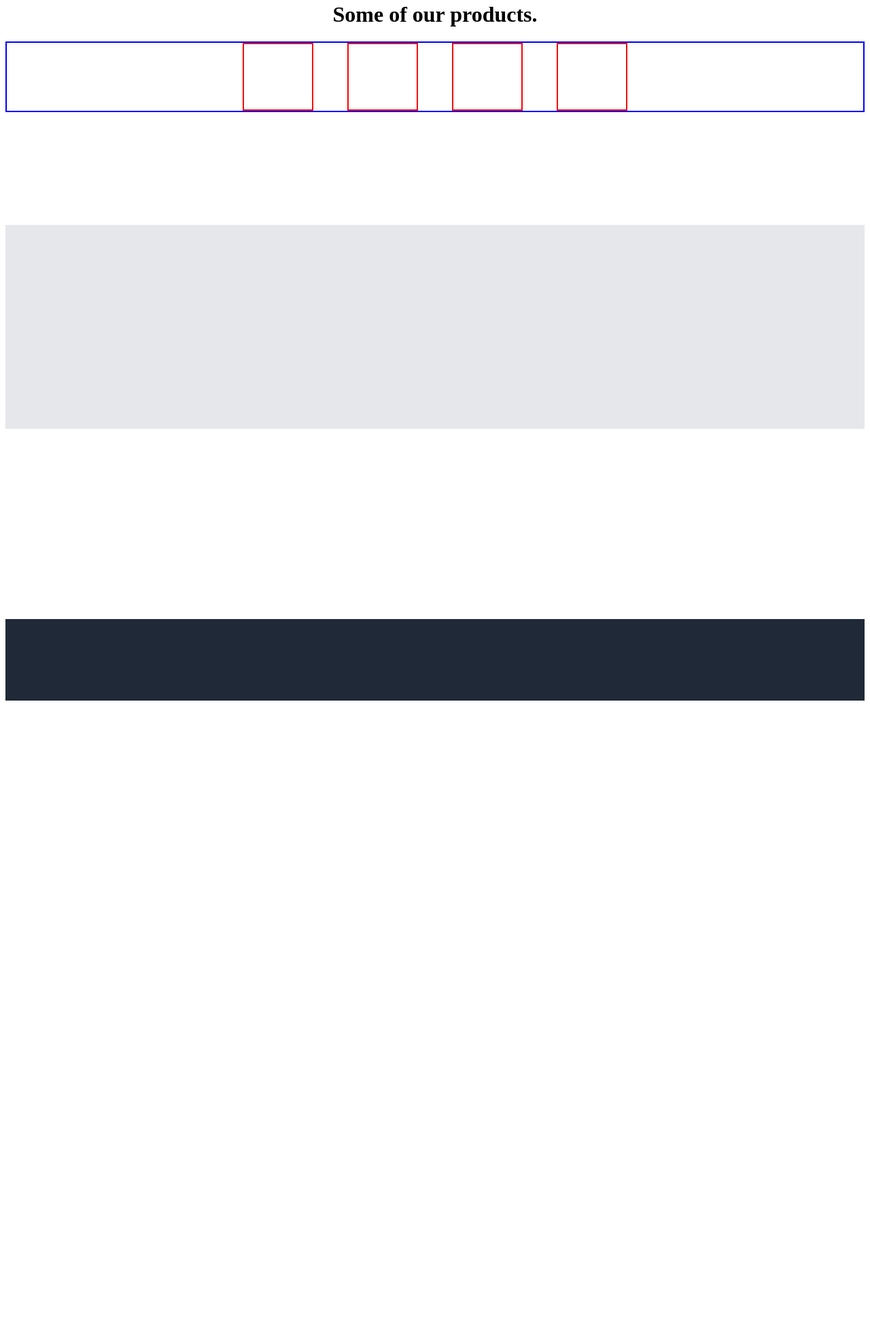
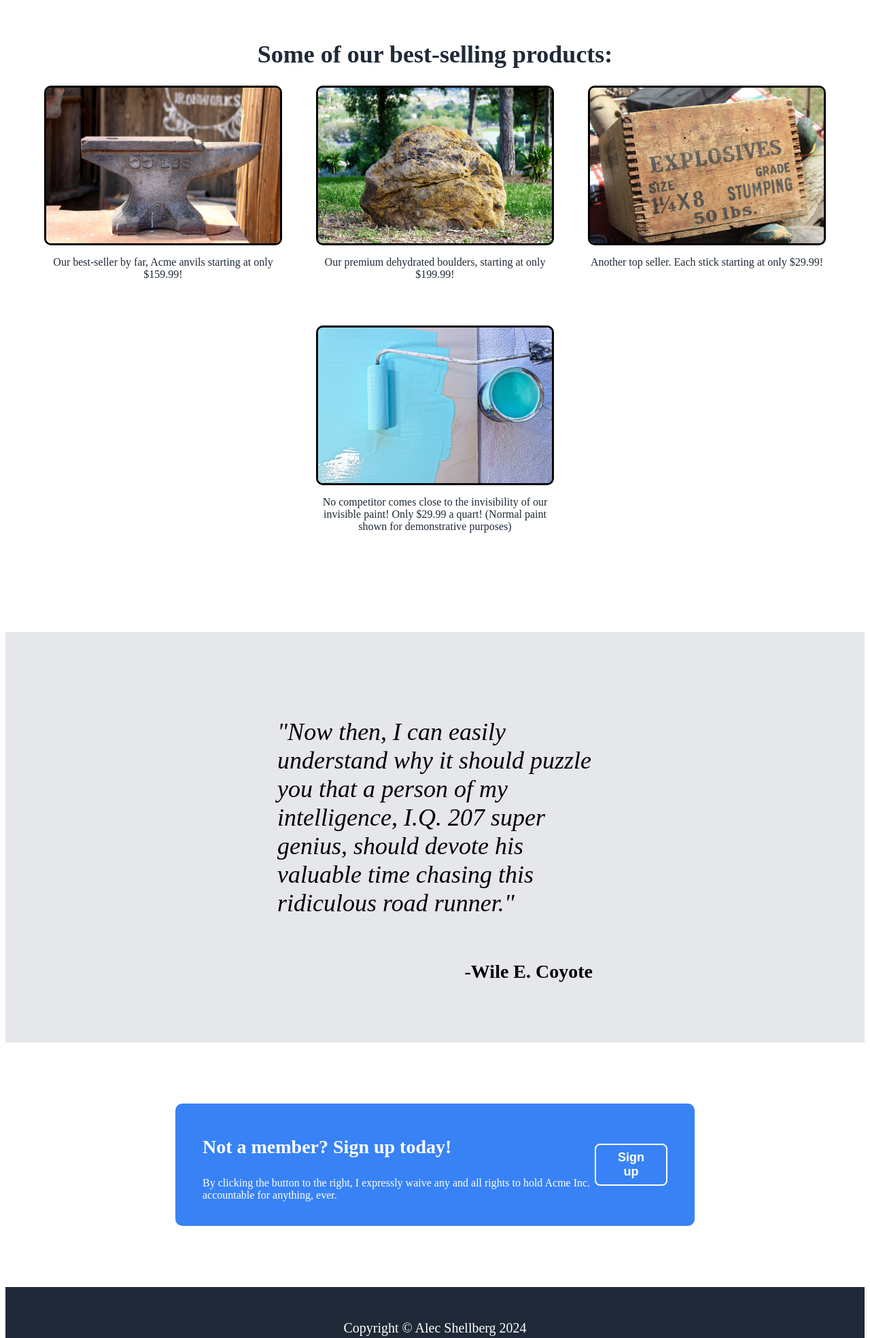
Before and after one commit to alec-shell/Practice_Landing_Page, a plain HTML site: page index.html in a window 1280 px wide. Shown: the part 779-2748 px from the top of the page at 68% size. Before the commit the page ends 1818 px from the top, so only its background shows below. Drawn offline with Linux system fonts and the light colour scheme.

Commit message:
Completed first draft of index.html and style.css

```diff
--- a/index.html
+++ b/index.html
@@ -25,29 +25,41 @@
                     <p class="hero-secondary">Gladly serving all your needs since 1870!
                         We offer a large line of diverse products at affordable prices, sure to blow away the competition.
                     </p>
-                    <button class="sign-up-one">Sign up</button>
+                    <button class="log-in">Log In</button>
                 </div>
                 <img class="hero-img" src="img/building.jpg" alt="The Acme Corporation Head Office">
             </div>
         </div>
 
         <div class="content">
-            <h1>Some of our products.</h1>
+            <h1>Some of our best-selling products:</h1>
             <div class="products">
-                <div></div>
-                <div></div>
-                <div></div>
-                <div></div>
+                <div><img src="img/anvil.jpg" alt="an anvil"><p>Our best-seller by far, Acme anvils starting at only $159.99!</p></div>
+                <div><img src="img/boulder.jpg" alt="a boulder"><p>Our premium dehydrated boulders, starting at only $199.99!</p></div>
+                <div><img src="img/dynamite.jpg" alt="premium dynamite"><p>Another top seller. Each stick starting at only $29.99!</p></div>
+                <div><img src="img/paint.jpg" src="paint"><p>No competitor comes close to the invisibility of our invisible paint! Only $29.99 a quart! (Normal paint shown for demonstrative purposes)</p></div>
             </div>
         </div>
 
         <div class="quote">
+            <p class="quote-text">"Now then, I can easily understand why it should puzzle you that a person of my intelligence, I.Q. 207 super genius, should devote his valuable time chasing this ridiculous road runner."</p>
+            <p class="quote-speaker">-Wile E. Coyote</p>
         </div>
 
         <div class="signup">
+            <div class="signup-box">
+                <div class="signup-message">
+                    <h3>Not a member? Sign up today!</h3>
+                    <p>By clicking the button to the right, I expressly waive any and all rights to hold Acme Inc. accountable for anything, ever.</p>
+                </div>
+                <div>
+                <button class="signup-button">Sign up</button>
+                </div>
+            </div>
         </div>
 
         <div class="footer">
+            <p>Copyright © Alec Shellberg 2024</p>
         </div>
     </body>
 </html>
--- a/style.css
+++ b/style.css
@@ -1,7 +1,8 @@
 .body {
     display: flex;
+    font-family: system-ui, -apple-system, BlinkMacSystemFont, 'Segoe UI', Roboto, Oxygen, Ubuntu, Cantarell, 'Open Sans', 'Helvetica Neue', sans-serif;
     flex-direction: column;
-    height: 100dv;
+    height: 100%;
     justify-content: space-between;
     flex: 1;
     margin: 0;
@@ -20,7 +21,8 @@
     display: flex;
     justify-content: space-between;
     list-style-type: none;
-    margin-bottom: 150px;
+    padding: 0;
+    margin: 20px 0px 150px 0px;
 }
 
 .head-links a {
@@ -62,7 +64,7 @@
     width: auto;
 }
 
-.sign-up-one {
+.log-in {
     background-color: #3882F6;
     border: none;
     border-radius: 8px;
@@ -70,39 +72,96 @@
     color: white;
     font-size: 18px;
     font-weight: bold;
+}
 
-}
 .content {
-    min-height: 350px;
     text-align: center;
     display: flex;
     flex-direction: column;
+    padding-top: 50px;
+    padding-bottom: 130px;
+    color: #1F2937;
+}
+
+.content h1 {
+    font-size: 36px;
+    font-weight: 900;
 }
 
 .products {
     display: flex;
     flex-wrap: wrap;
     justify-content: center;
-    border: 2px solid blue;
     gap: 50px;
-    min-height: 100px;
+    min-height: 320px;
 }
 
 .products div {
-    border: 2px solid red;
-    min-width: 100px;
+    display: flex;
+    flex-direction: column;
+    max-width: 350px;
+}
+
+.products img {
+    border: 3px solid black;
+    border-radius: 10px;
 }
 
 .quote {
+    display: flex;
+    flex-direction: column;
     background-color: #E5E7EB;
-    min-height: 300px;
+    padding: 90px 400px 60px 400px;
+}
+
+.quote-text {
+    font-size: 36px;
+    font-style: italic;
+}
+
+.quote-speaker {
+    font-size: 28px;
+    font-weight: bold;
+    align-self: flex-end;
 }
 
 .signup {
-    min-height: 280px;
+    padding: 90px 250px 90px 250px;
+}
+
+.signup-box {
+    background-color: #3882F6;
+    border-radius: 10px;
+    display: flex;
+    justify-content: space-between;
+    padding: 20px 40px;
+    align-items: center;
+}
+
+.signup-message {
+    color: white;
+}
+
+.signup-message h3 {
+    font-size: 28px;
+}
+
+.signup-button {
+    background-color: #3882F6;
+    border: 2px solid white;
+    border-radius: 8px;
+    padding: 8px 32px;
+    color: white;
+    font-size: 18px;
+    font-weight: bold;
 }
 
 .footer {
     background-color: #1F2937;
     min-height: 120px;
+    display: flex;
+    justify-content: center;
+    align-items: center;
+    color: white;
+    font-size: 20px;
 }
```
Also changed, not shown: img/anvil.jpg (added), img/boulder.jpg (added), img/dynamite.jpg (added), img/paint.jpg (added).
